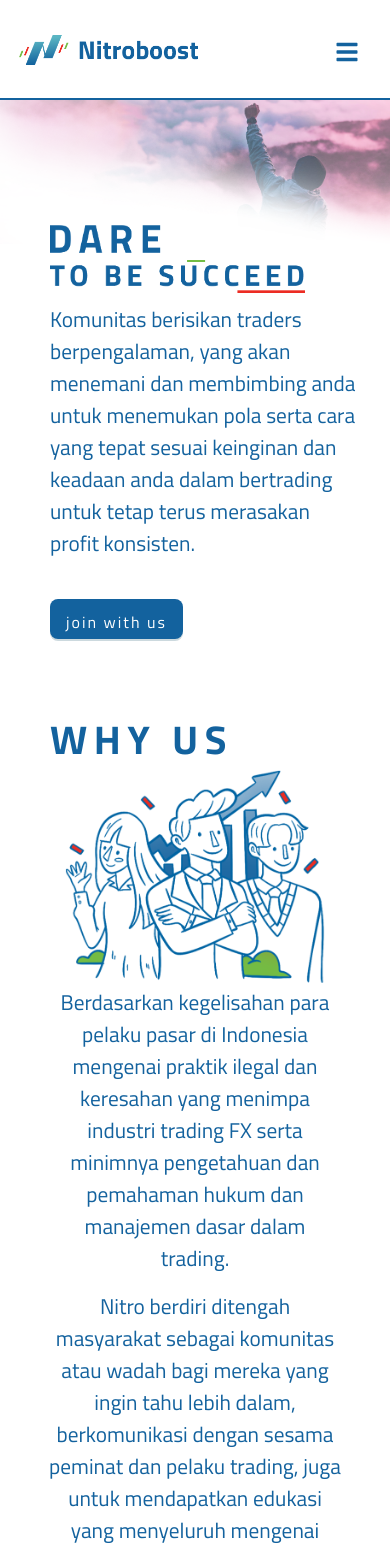
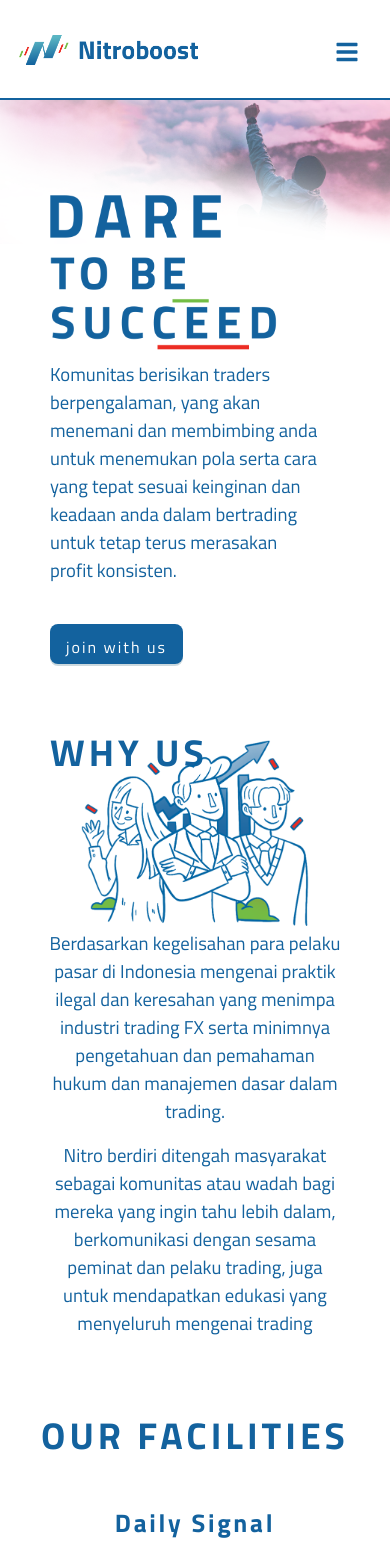
Before and after one commit to FazarBudiman/Nitroboost-Project, a React (Vite) app: page /fasilitas in a window 390 px wide. Shown: the top 1552 px of the page. Built offline with nearby package versions, Linux system fonts and the light colour scheme.

Commit message:
penyesuaian-mobile-screen

```diff
--- a/src/App.css
+++ b/src/App.css
@@ -30,3 +30,24 @@ p {
   font-size: 16pt;
   font-weight: 400;
 }
+
+@media only screen and (max-width: 576px) {
+  h1 {
+    font-size: 28pt;
+    letter-spacing: 3pt;
+  }
+
+  h2 {
+    font-size: 19pt;
+    letter-spacing: 2pt;
+  }
+
+  h3 {
+    font-size: 16pt;
+    letter-spacing: 1pt;
+  }
+
+  p {
+    font-size: 14pt;
+  }
+}
--- a/src/App.jsx
+++ b/src/App.jsx
@@ -1,4 +1,4 @@
-import { ConfigProvider } from "antd";
+import { ConfigProvider, Grid } from "antd";
 import "./App.css";
 import "../src/assets/styles/font.css";
 import Home from "./pages/Home";
@@ -10,6 +10,9 @@ import "@fontsource/titillium-web/700.css";
 import "@fontsource/titillium-web/900.css";
 
 function App() {
+  const { xs } = Grid.useBreakpoint();
+  const paddingBlock = xs ? 4 : 7;
+  const labelFontSize = xs ? 14 : 16;
   return (
     <ConfigProvider
       theme={{
@@ -41,11 +44,11 @@ function App() {
           },
           Form: {
             labelColor: "#fff",
-            labelFontSize: 16,
+            labelFontSize: labelFontSize,
             verticalLabelPadding: "1px 0px",
           },
           Input: {
-            paddingBlock: 7,
+            paddingBlock: paddingBlock,
           },
         },
       }}
--- a/src/assets/styles/testimony.css
+++ b/src/assets/styles/testimony.css
@@ -1,7 +1,7 @@
 .slick-slide > div {
   margin: 0px 22.5px;
   text-align: center;
-  height: 500px;
+  height: 550px;
 }
 
 .slick-next::before,
@@ -13,7 +13,7 @@
   margin-top: 10px;
   border-radius: 5px;
   padding: 30px 15px;
-  min-height: 464px;
+  min-height: 505px;
   color: #13629e;
   background-color: #e0dede;
 }
@@ -22,7 +22,7 @@
   margin-top: 10px;
   border-radius: 5px;
   padding: 30px 15px;
-  min-height: 464px;
+  min-height: 505px;
   color: white;
   background-color: #13629e;
 }
--- a/src/components/Fasilitas.jsx
+++ b/src/components/Fasilitas.jsx
@@ -5,8 +5,16 @@ const { useBreakpoint } = Grid;
 const Fasilitas = () => {
   const { xs } = useBreakpoint();
   const heightImg = xs ? "150px" : "200px";
+
+  const cardElement = xs
+    ? {
+        marginTop: "70px",
+      }
+    : {
+        marginTop: "120px",
+      };
   return (
-    <div style={{ marginTop: 120 }}>
+    <div style={cardElement}>
       <Row align={"middle"} justify={"center"}>
         <h1>OUR FACILITIES</h1>
       </Row>
--- a/src/components/Footers.jsx
+++ b/src/components/Footers.jsx
@@ -187,7 +187,7 @@ const Footers = () => {
               offset: 1,
             }}
             sm={{
-              span: 14,
+              span: 16,
               offset: 1,
             }}
             md={{
--- a/src/components/Headers.jsx
+++ b/src/components/Headers.jsx
@@ -67,7 +67,17 @@ const Headers = () => {
         </Col>
       </Row>
 
-      <Drawer title={<img src={logoNitroboost} width={200} />} placement={"top"} size="large" width={"100vw"} height={"100vh"} onClose={onClose} closable={false} open={open} extra={<RxCross2 size={24} onClick={onClose} />}>
+      <Drawer
+        title={<img src={logoNitroboost} width={200} style={{ paddingTop: 5 }} />}
+        placement={"top"}
+        size="large"
+        width={"100vw"}
+        height={"100vh"}
+        onClose={onClose}
+        closable={false}
+        open={open}
+        extra={<RxCross2 size={24} onClick={onClose} />}
+      >
         <Row gutter={[0, 20]}>
           <Col span={20} offset={2}>
             <Link href="" target="_blank">
--- a/src/components/Hero.jsx
+++ b/src/components/Hero.jsx
@@ -1,11 +1,19 @@
-import { Button, Col, Flex, Row } from "antd";
+import { Button, Col, Flex, Grid, Row } from "antd";
 import backgroundHero from "../assets/images/background/background-hero.png";
-import tagline from "../assets/images/tagline.png";
+import taglineNoMobile from "../assets/images/tagline.png";
+import taglineMobile from "../assets/images/tagline-mobile.png";
 
 const Hero = () => {
+  const { xs } = Grid.useBreakpoint();
+  const tagline = xs ? taglineMobile : taglineNoMobile;
+  const styleMobile = xs && {
+    position: "relative",
+    top: -30,
+  };
+
   return (
-    <Row style={{ padding: "125px 0px 0px 50px", backgroundImage: `url(${backgroundHero})`, backgroundPosition: "top", backgroundSize: "100%", backgroundRepeat: "no-repeat" }}>
-      <Col xs={18} sm={{ offset: 1, span: 12 }} md={{ offset: 1, span: 11 }} lg={{ offset: 2, span: 10 }} xl={{ offset: 2, span: 9 }}>
+    <Row style={{ padding: "125px 0px 0px 50px", backgroundImage: `url(${backgroundHero})`, backgroundPosition: "top", backgroundSize: "100%", backgroundRepeat: "no-repeat" }} className="background-image">
+      <Col xs={16} sm={{ offset: 1, span: 12 }} md={{ offset: 1, span: 11 }} lg={{ offset: 2, span: 10 }} xl={{ offset: 2, span: 9 }} style={styleMobile}>
         <Flex vertical>
           <img src={tagline} width={"100%"} />
           <p style={{ margin: "10px 0px 40px", width: "120%" }}>
--- a/src/components/JoinUs.jsx
+++ b/src/components/JoinUs.jsx
@@ -1,7 +1,13 @@
-import { Button, Col, Form, Input, InputNumber, Row } from "antd";
+import { Button, Col, Form, Grid, Input, Row, message } from "antd";
 import backgroundJoinUs from "../assets/images/background/background-join-us.png";
+import backgroundJoinUsMobile from "../assets/images/background/background-join-us-mobile.png";
 
 const JoinUs = () => {
+  const { xs } = Grid.useBreakpoint();
+  const backgroundImage = xs ? backgroundJoinUsMobile : backgroundJoinUs;
+  const [form] = Form.useForm();
+  const [messageApi, contextHolder] = message.useMessage();
+
   const validateMessages = {
     required: "Silahkan masukkan ${label} anda  ",
     types: {
@@ -9,8 +15,53 @@ const JoinUs = () => {
       url: "Format ${label} tidak sesuai",
     },
   };
+
   const onFinish = (val) => {
-    console.log(val);
+    try {
+      fetch("https://sheetdb.io/api/v1/b97ftmjkho2ja", {
+        method: "POST",
+        headers: {
+          Accept: "application/json",
+          "Content-Type": "application/json",
+        },
+        body: JSON.stringify({
+          data: [
+            {
+              Nama: val.name,
+              Email: val.email,
+              No_Handphone: val.No_Handphone,
+              Kode_Referral: val.Kode_Referral,
+            },
+          ],
+        }),
+      })
+        .then((response) => response.json())
+        .then((data) => {
+          if (data.created !== undefined) {
+            form.resetFields();
+            messageApi.open({
+              type: "success",
+              content: <span style={{ paddingTop: 100, position: "relative", top: 2, left: 0 }}>Registrasi Berhasil</span>,
+              className: "custom-class",
+              style: {
+                marginTop: "30vh",
+              },
+            });
+          } else {
+            console.log("Registrasi Gagal");
+            messageApi.open({
+              type: "error",
+              content: <span style={{ paddingTop: 100, position: "relative", top: 2, left: 0 }}>Registrasi Gagal</span>,
+              className: "custom-class",
+              style: {
+                marginTop: "30vh",
+              },
+            });
+          }
+        });
+    } catch (error) {
+      console.log(error);
+    }
   };
 
   return (
@@ -20,13 +71,13 @@ const JoinUs = () => {
         marginTop: 120,
         paddingTop: 50,
         backgroundPosition: "center",
-        backgroundImage: `url(${backgroundJoinUs})`,
+        backgroundImage: `url(${backgroundImage})`,
         backgroundSize: "cover",
       }}
     >
       <Row justify={"center"}>
         <Col xs={22} sm={22} md={18} lg={12} xl={12}>
-          <h2 style={{ textAlign: "center", letterSpacing: 6, color: "white" }}>
+          <h2 style={{ textAlign: "center", color: "white" }}>
             Bergabung dengan Kami
             <br /> dan Jadilah Trader Terbaik
           </h2>
@@ -34,7 +85,8 @@ const JoinUs = () => {
       </Row>
       <Row justify={"center"} style={{ marginTop: 25 }}>
         <Col xs={20} sm={20} md={16} lg={14} xl={13}>
-          <Form name="join-us" layout="vertical" validateMessages={validateMessages} onFinish={(e) => onFinish(e)}>
+          {contextHolder}
+          <Form form={form} name="join-us" layout="vertical" validateMessages={validateMessages} onFinish={(e) => onFinish(e)}>
             <Form.Item
               name="name"
               required
@@ -75,7 +127,7 @@ const JoinUs = () => {
                 },
               ]}
             >
-              <InputNumber placeholder="Masukkan no. handphone" size="large" style={{ width: "100%" }} />
+              <Input placeholder="Masukkan no. handphone" />
             </Form.Item>
             <Form.Item
               name="Kode_Referral"
--- a/src/components/Testimoni.jsx
+++ b/src/components/Testimoni.jsx
@@ -1,5 +1,5 @@
 /* eslint-disable react/prop-types */
-import { Avatar, Col, Row } from "antd";
+import { Avatar, Col, Grid, Row } from "antd";
 import { FaAngleLeft, FaAngleRight } from "react-icons/fa";
 import "slick-carousel/slick/slick.css";
 import "slick-carousel/slick/slick-theme.css";
@@ -8,6 +8,15 @@ import dataTestimoni from "../assets/data/dataTestimoni";
 import "../assets/styles/testimony.css";
 
 const Testimoni = () => {
+  const { xs } = Grid.useBreakpoint();
+  const cardElement = xs
+    ? {
+        marginTop: "70px",
+      }
+    : {
+        marginTop: "130px",
+      };
+
   const PrevArrow = (props) => {
     const { className, style, onClick } = props;
     return (
@@ -45,16 +54,16 @@ const Testimoni = () => {
         },
       },
       {
-        breakpoint: 1200,
+        breakpoint: 1240,
         settings: {
-          slidesToShow: 2,
+          slidesToShow: 3,
           slidesToScroll: 1,
           infinite: true,
           dots: false,
         },
       },
       {
-        breakpoint: 992,
+        breakpoint: 1024,
         settings: {
           slidesToShow: 2,
           slidesToScroll: 1,
@@ -72,7 +81,7 @@ const Testimoni = () => {
         },
       },
       {
-        breakpoint: 576,
+        breakpoint: 731,
         settings: {
           slidesToShow: 1,
           slidesToScroll: 1,
@@ -94,7 +103,7 @@ const Testimoni = () => {
   };
 
   return (
-    <Row style={{ marginTop: 130 }} justify={"center"} gutter={[0, 40]}>
+    <Row style={cardElement} justify={"center"} gutter={[0, 40]}>
       <Col span={22} style={{ textAlign: "center" }}>
         <h1>TESTIMONY</h1>
       </Col>
--- a/src/components/WhyUs.jsx
+++ b/src/components/WhyUs.jsx
@@ -4,15 +4,25 @@ const { useBreakpoint } = Grid;
 
 const WhyUs = () => {
   const { xs, sm, md, lg } = useBreakpoint();
+  const cardElement = xs
+    ? {
+        marginTop: "30px",
+      }
+    : {
+        marginTop: "70px",
+      };
 
+  const ilustrasi = xs && {
+    marginTop: "-40px",
+  };
   return (
-    <div style={{ marginTop: 70 }}>
+    <div style={cardElement}>
       {(xs && !md) || (sm && !md) || (md && !lg) ? (
         <Row gutter={[0, { sm: 40 }]}>
           <Col sm={{ offset: 1, span: 22 }} xs={22} style={{ paddingLeft: "50px" }}>
             <h1>WHY US</h1>
           </Col>
-          <Col xs={{ offset: 4, span: 16 }} sm={{ offset: 5, span: 14 }}>
+          <Col xs={{ offset: 5, span: 14 }} sm={{ offset: 5, span: 14 }} style={ilustrasi}>
             <img src={ilustrasiWhyUs} width={"100%"} />
           </Col>
           <Col xs={{ offset: 3, span: 18 }} sm={{ offset: 3, span: 18 }} style={{ textAlign: "center" }}>
```
Also changed, not shown: src/assets/images/background/background-join-us-mobile.png (added), src/assets/images/tagline-mobile.png (added).
